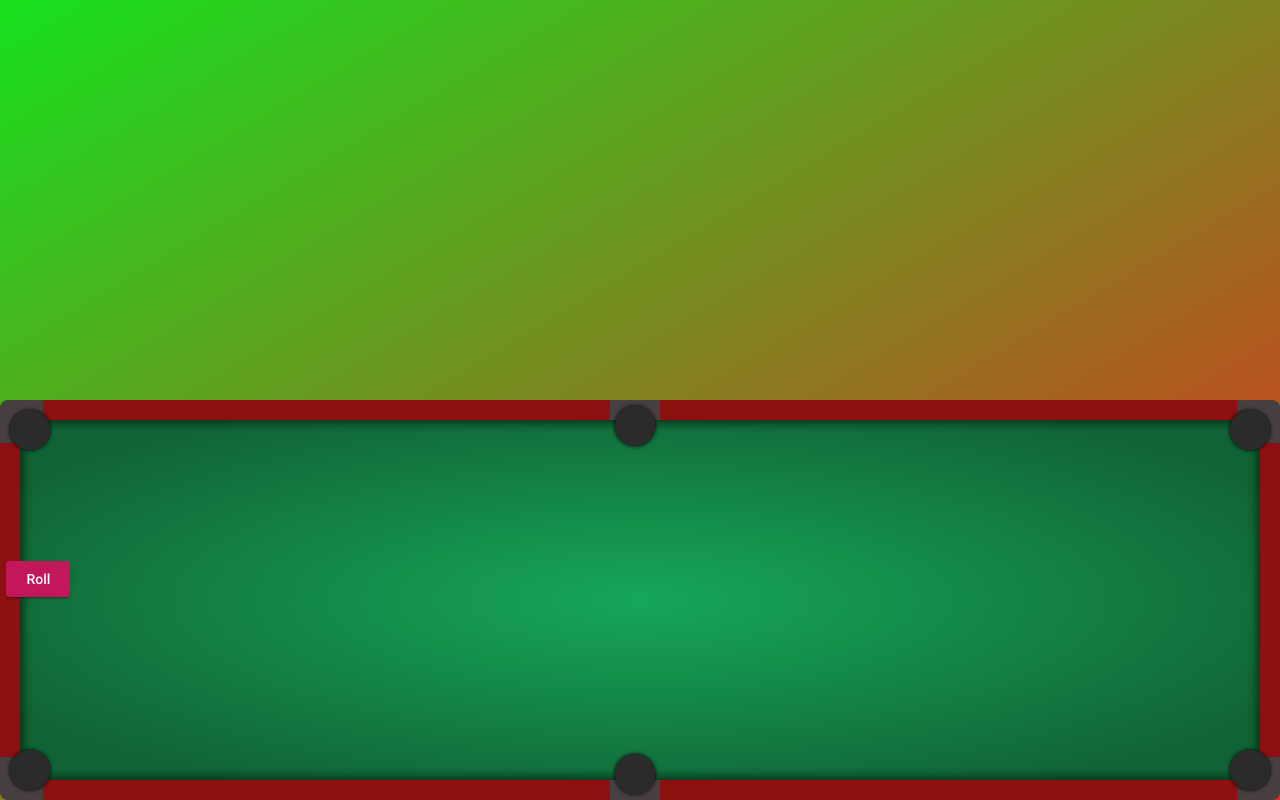
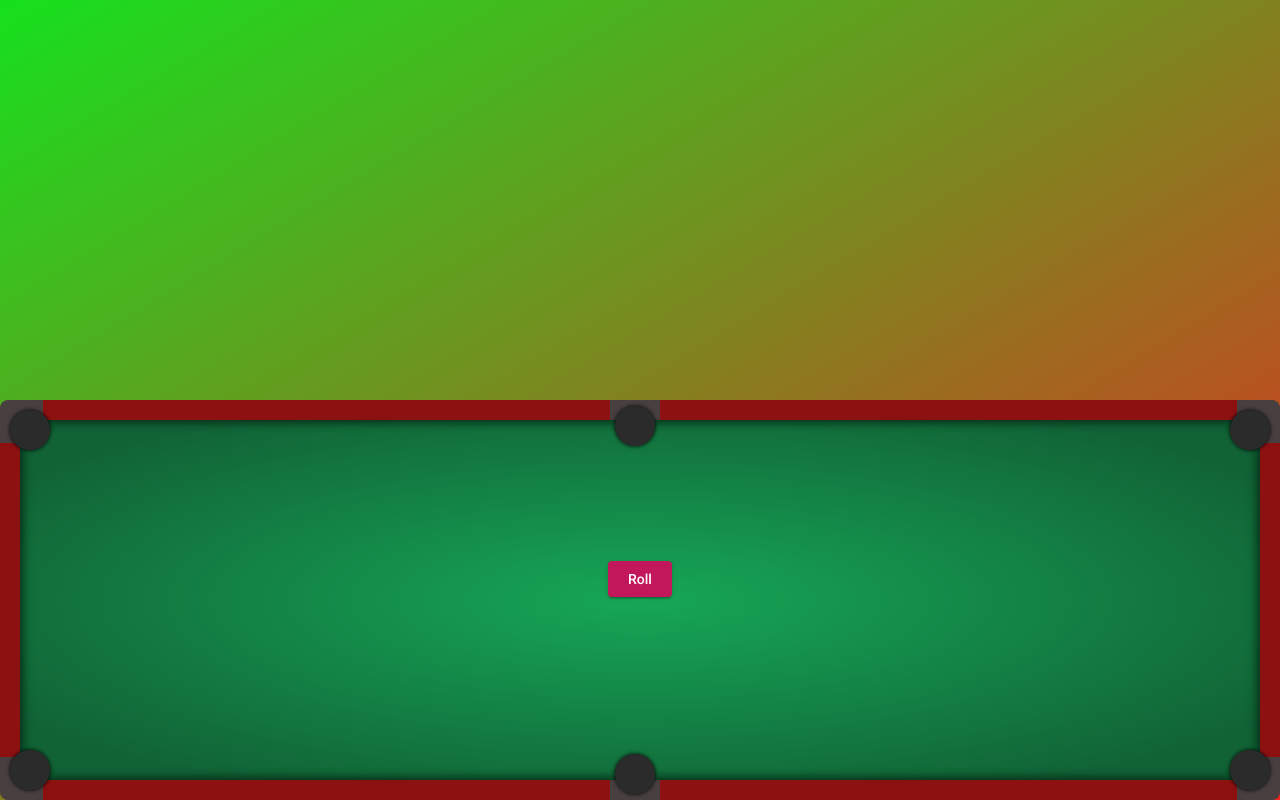
Before and after one commit to LoganLan/dice-game, an Angular app in the folder dice-game/: page /game-board in a window 1280 px wide. Built offline with nearby package versions, Linux system fonts and the light colour scheme.

Commit message:
Trying to fix the roll BTN

```diff
--- a/dice-game/src/app/game-board-page/game-board-page.component.css
+++ b/dice-game/src/app/game-board-page/game-board-page.component.css
@@ -63,7 +63,7 @@
 .game-board-row-2 {
   order: 2;
   display: flex;
-  justify-content: space-between;
+  justify-content: space-evenly;
   align-items: center;
 }
 .game-board-row-3 {
@@ -80,6 +80,13 @@
   justify-content: center;
   align-items: center;
   width: 100px;
+}
+
+.dice-roll-BTN{
+  display: flex;
+  justify-content: center;
+  align-items: center;
+
 }
 
 
--- a/dice-game/src/app/game-board-page/game-board-page.component.html
+++ b/dice-game/src/app/game-board-page/game-board-page.component.html
@@ -86,8 +86,8 @@
           />
         </ng-container>
       </div>
-      <div>
-        <button (click)="btnDiceRoll()" mat-raised-button color="primary">
+      <div class="dice-roll-BTN">
+        <button  (click)="btnDiceRoll()" mat-raised-button color="primary">
           Roll
         </button>
       </div>
```
